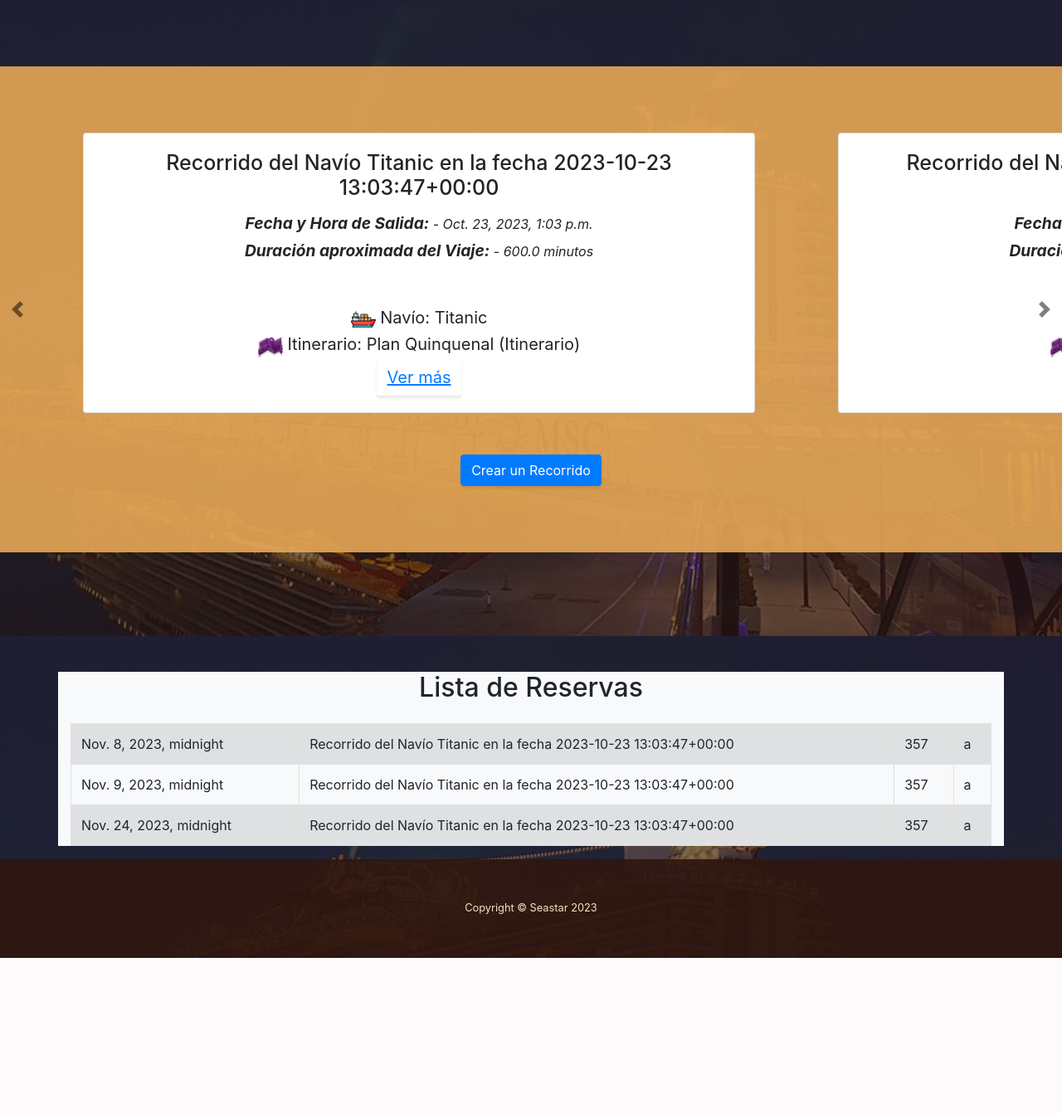
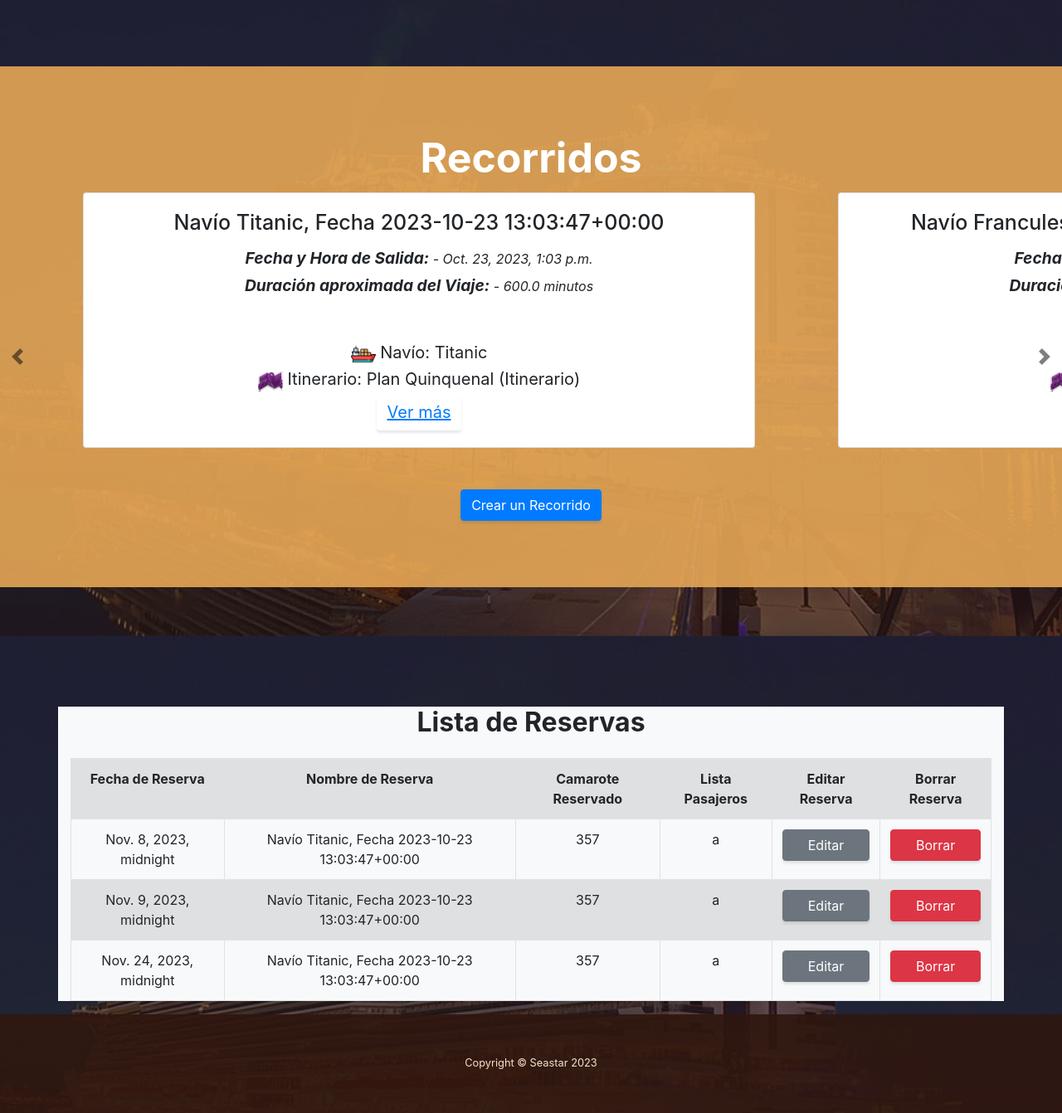
Before and after one commit to Ferchovich/SEA_STAR, a Django app: page /tripulante.html in a window 1280 px wide. Shown: the part 86-1428 px from the top of the page at 83% size. Before the commit the page ends 1241 px from the top, so only its background shows below. Run offline with Django 4.2, Linux system fonts and the light colour scheme; data comes from the database, SQL or seed files in the repository; both versions use the stored data as it was after the commit; some libraries are stand-ins or nearby versions.

Commit message:
Creación de editarReserva y cambios en la lista de reservas

```diff
--- a/src/config/urls.py
+++ b/src/config/urls.py
@@ -32,5 +32,6 @@
     path("signup.html", views.signup, name="signup"),
     path("profile.html", views.profile, name="profile"),
     path("tripulante.html", views.tripulante, name="tripulante"),
+    path("editarReserva.html", views.editarReserva, name="editarReserva"),
     path("logout.html", views.logout_view, name="logout")
 ]
--- a/src/seastar/models.py
+++ b/src/seastar/models.py
@@ -187,7 +187,7 @@
     duracionViaje = models.FloatField("Duración aproximada del viaje")
 
     def __str__(self) -> str:
-        return f'Recorrido del Navío {self.navioDelViaje} en la fecha {self.fechaViaje}'
+        return f'Navío {self.navioDelViaje}, Fecha {self.fechaViaje}'
 
     def conocerNavio(self):
         pass
--- a/src/seastar/templates/itinerarios.html
+++ b/src/seastar/templates/itinerarios.html
@@ -14,7 +14,11 @@
                                     <span class="section-heading-lower">Nuestros itinerarios</span>
                                 </h2>
                                 <p>Aqui puede ver una lista de todos los itinerarios que tenemos disponibles.</p>
-                                <p class="mb-0">Para más información, inicie sesión.</p>
+                                {% if logged_user != "Iniciar Sesion" and logged_user  %}
+                                    <p class="mb-0">Puede hacer su reserva en cualquier momento prescionando el boton "Reserva".</p>
+                                {% else %}
+                                    <p class="mb-0">Para más información, inicie sesión.</p>
+                                {% endif %}
                             </div>
                         </div>
                     </div>
--- a/src/seastar/templates/profile.html
+++ b/src/seastar/templates/profile.html
@@ -4,7 +4,7 @@
 
 {% block content %}
 <div class="container bg-light m-5">
-    <div class="container emp-profile">
+    <div class="container emp-profile" style="margin-bottom:250px">
 
         <form method="post">
             {% csrf_token %}
--- a/src/seastar/templates/reservaCamarote.html
+++ b/src/seastar/templates/reservaCamarote.html
@@ -34,7 +34,7 @@
                         <strong style="margin-left:8px">Seleccióne el camarote en el que se desee hospedar:<br/></strong>
                         <div class="dropdown" style="margin-left:10px;margin-bottom:10px">
                             <div class="text-right">
-                                <img align="right" style="float:right;width:400px" src="{% static 'img/camarote2.jpg'%}" alt="..." />
+                                <img align="right" style="float:right;width:400px;padding-right:20px" src="{% static 'img/camarote2.jpg'%}" alt="..." />
                             </div>
                             <button class="btn btn-info dropdown-toggle" type="button" data-bs-toggle="dropdown" aria-expanded="false" id="drop">
                                 -----------
--- a/src/seastar/templates/tripulante.html
+++ b/src/seastar/templates/tripulante.html
@@ -22,6 +22,7 @@
     <link href="{% static 'css/tripulante.css'%}" rel="stylesheet">
 
     <section class="page-section cta" style="background-color: 5">
+        <h5 class="card-title text-center" style="font-size: 50px;color:white;font-weight: bold;">Recorridos</h5>
         <div id="carouselExampleCaptions" class="carousel carousel-dark slide" data-bs-ride="false">
             <div class="carousel-inner">
                     {% for recorrido in recorridos%}
@@ -69,6 +70,7 @@
         </div>
     </section>
 
+<!--Recorrido Completo-->
 
     <div class="container" style="margin-bottom: 30px">
         <div class="row p-2" style="margin-bottom: 30px">
@@ -116,6 +118,8 @@
             {% endfor %}
         </div>
     </div>
+
+<!--Crear Recorrido-->
 
     <div style="display:none" id="crearRecorrido">
         <div class="card" style="margin: auto;max-width: 550px; margin-top: 50px; margin-bottom: 250px">
@@ -165,10 +169,30 @@
 
 
     <div class="container mt-5 bg-light bg-faded">
-        <h2 class="text-center mb-4 section-heading-lower">Lista de Reservas</h2>
+        <h2 class="text-center mb-4 section-heading-lower" style="font-weight: bold;">Lista de Reservas</h2>
         <table class="table table-bordered table-striped">
+            <tr style="text-align: center">
+                <td>
+                    <a style="font-weight: bold;">Fecha de Reserva</a>
+                </td>
+                <td>
+                    <a style="font-weight: bold;">Nombre de Reserva</a>
+                </td>
+                <td>
+                    <a style="font-weight: bold;">Camarote Reservado</a>
+                </td>
+                <td>
+                    <a style="font-weight: bold;">Lista Pasajeros</a>
+                </td>
+                <td>
+                    <a style="font-weight: bold;">Editar Reserva</a>
+                </td>
+                <td>
+                    <a style="font-weight: bold;">Borrar Reserva</a>
+                </td>
+            </tr>
             {% for reserva in reservas %}
-                <tr>
+                <tr style="text-align: center">
                     <td>
                         <a>{{reserva.fechaReserva}}</a>
                     </td>
@@ -181,6 +205,12 @@
                     <td>
                         <a>{{reserva.listaPasajeros.get}}</a>
                     </td>
+                    <td>
+                        <button class="btn btn-secondary btn-block" href="/editarReserva.html">Editar</button>
+                    </td>
+                    <td>
+                        <button class="btn btn-danger btn-block" href="" >Borrar</button>
+                    </td>
                 </tr>
             {% endfor %}
         </table>
--- a/src/seastar/views.py
+++ b/src/seastar/views.py
@@ -165,5 +165,9 @@
 
     return render(request, "tripulante.html", { "itinerarios" : itinerarios , "reservas" : reservas , "navios" : navios , "recorridos": recorridos , "logged_user": logged_user })
 
+def editarReserva(request):
+    recorridos = Recorrido.objects.all()
+    return render(request, "editarReserva.html", { "recorridos": recorridos})
+
 def getLoggedUser(request: HttpRequest):
     return request.session.get("user", "Iniciar Sesion")
```
Also changed, not shown: src/seastar/templates/editarReserva.html (added, +45 -0 lines), src/db.sqlite3.
